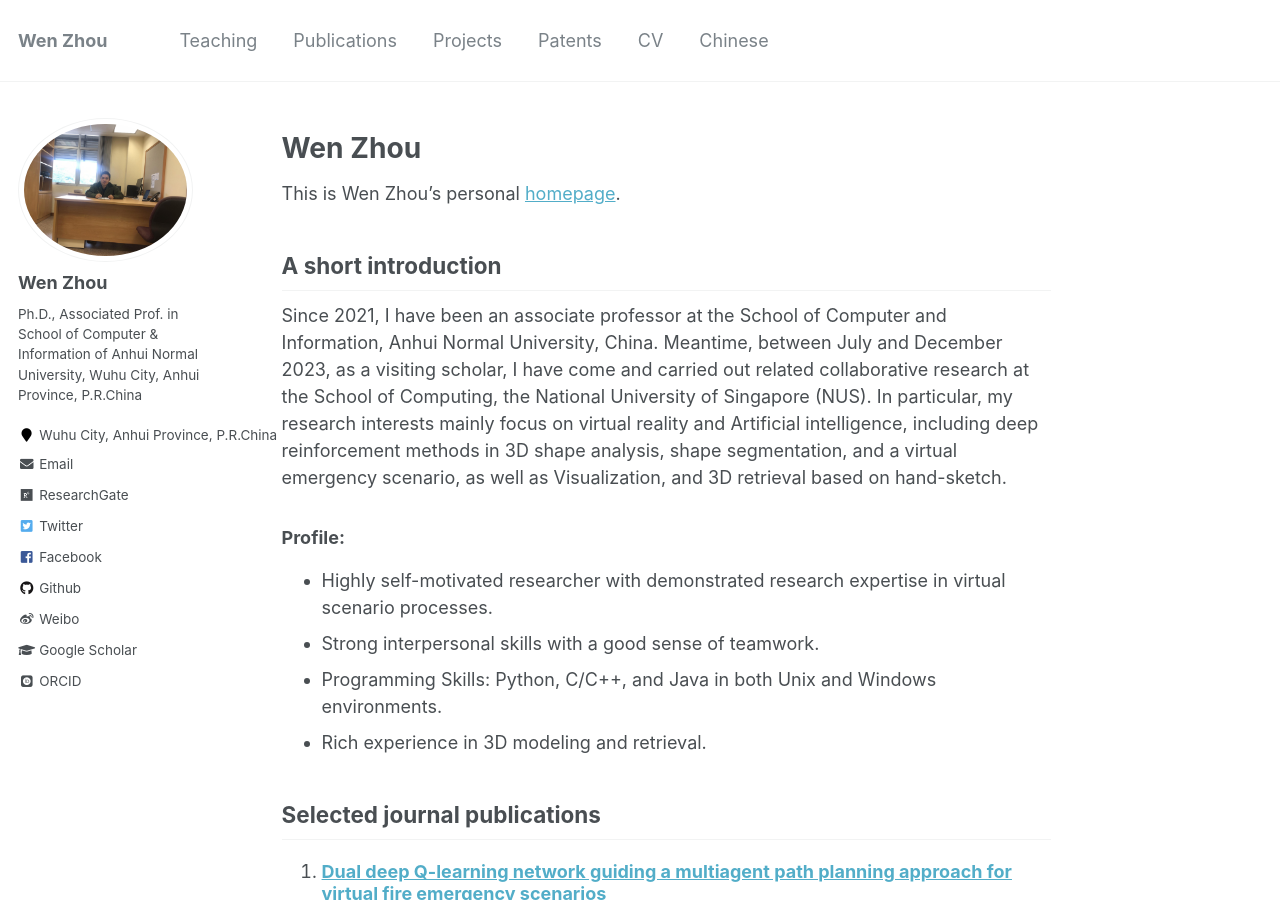
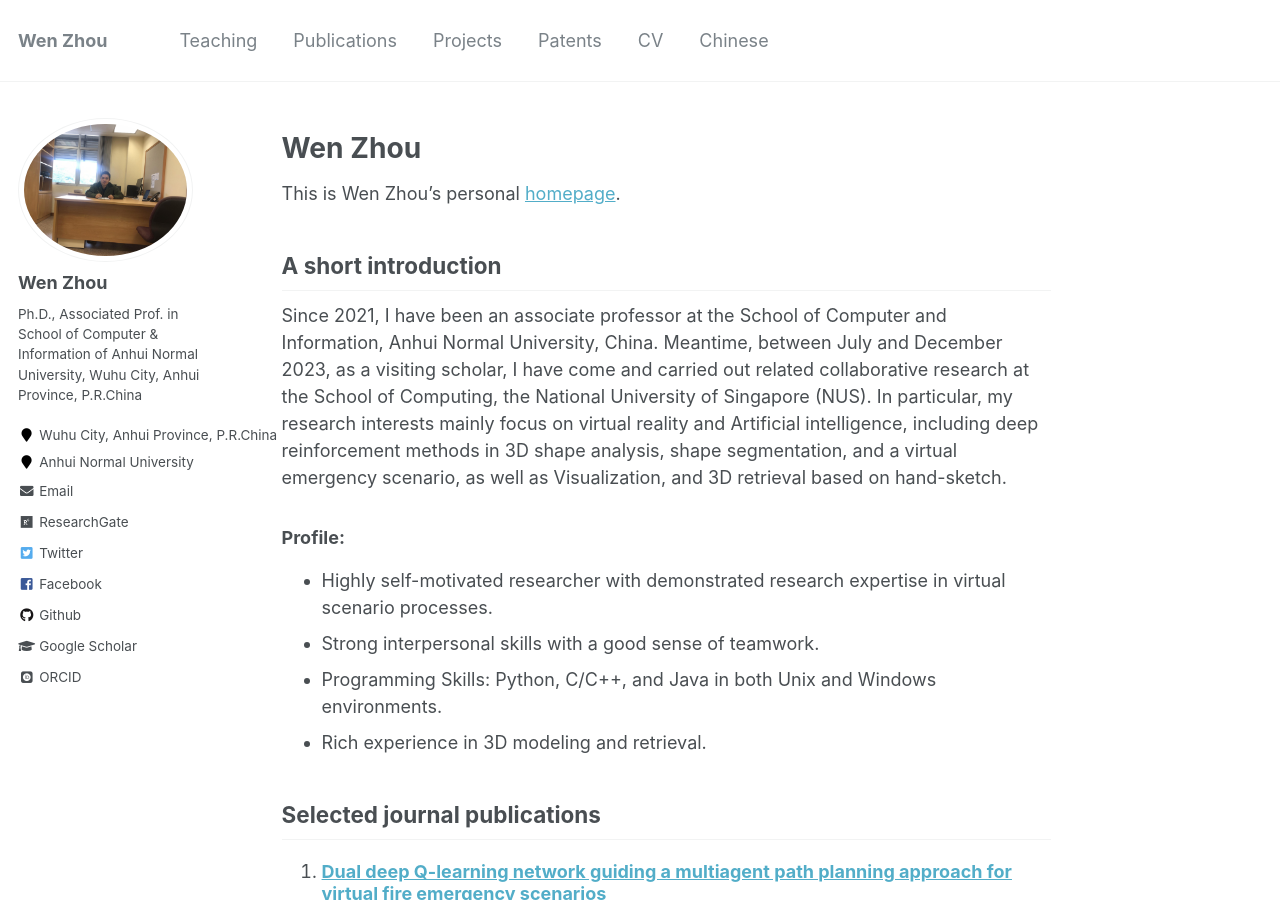
Before and after one commit to zhouwen327/zhouwen327.github.io, a Jekyll site: the page built from _pages/about.md, in a window 1280 px wide and 900 px high. Built offline with Jekyll 4.4.1, drawn with Linux system fonts in a browser that asks for light colours; some web fonts are replaced.

Commit message:
Update _config.yml

```diff
--- a/_config.yml
+++ b/_config.yml
@@ -84,7 +84,7 @@ author:
   avatar           : "profile2.jpg"
   bio              : &description "Ph.D.,  Associated Prof. in School of Computer & Information of Anhui Normal University, Wuhu City, Anhui Province, P.R.China"
   location         : "Wuhu City, Anhui Province, P.R.China"
-  employer         :
+  employer         : "Anhui Normal University"
   pubmed           :
   googlescholar    : "https://scholar.google.com.hk/citations?user=5IfVOUQAAAAJ&hl=zh-CN"
   email            : "w.zhou@ahnu.edu.cn"
@@ -111,7 +111,7 @@ author:
   tumblr           :
   twitter          : "BenjaminChowWen"
   vine             :
-  weibo            : ""
+  weibo            :
   xing             :
   youtube          :
   wikipedia        :
```
